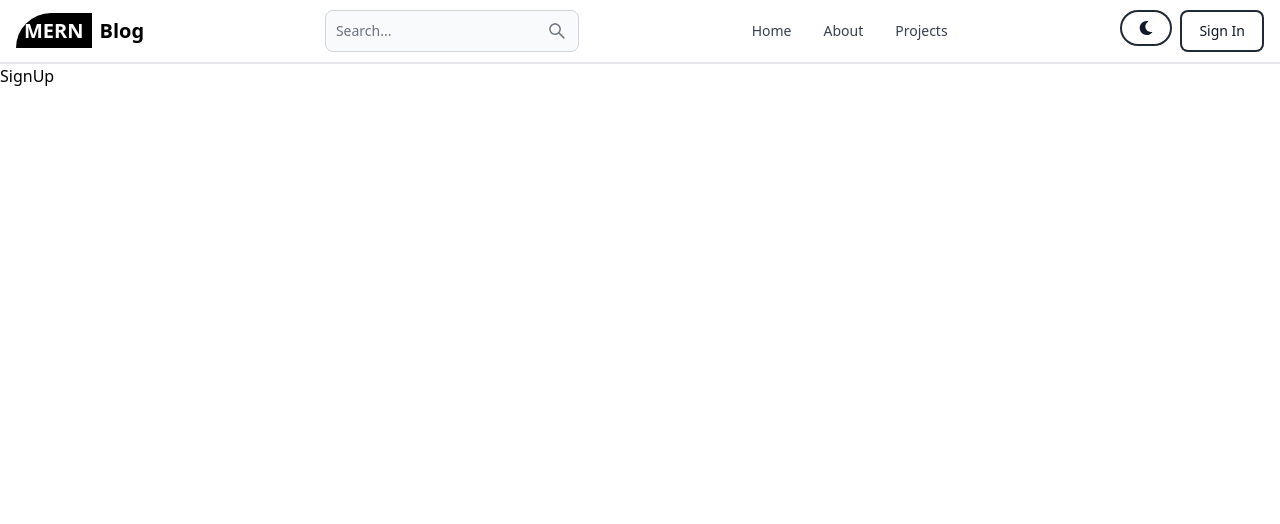
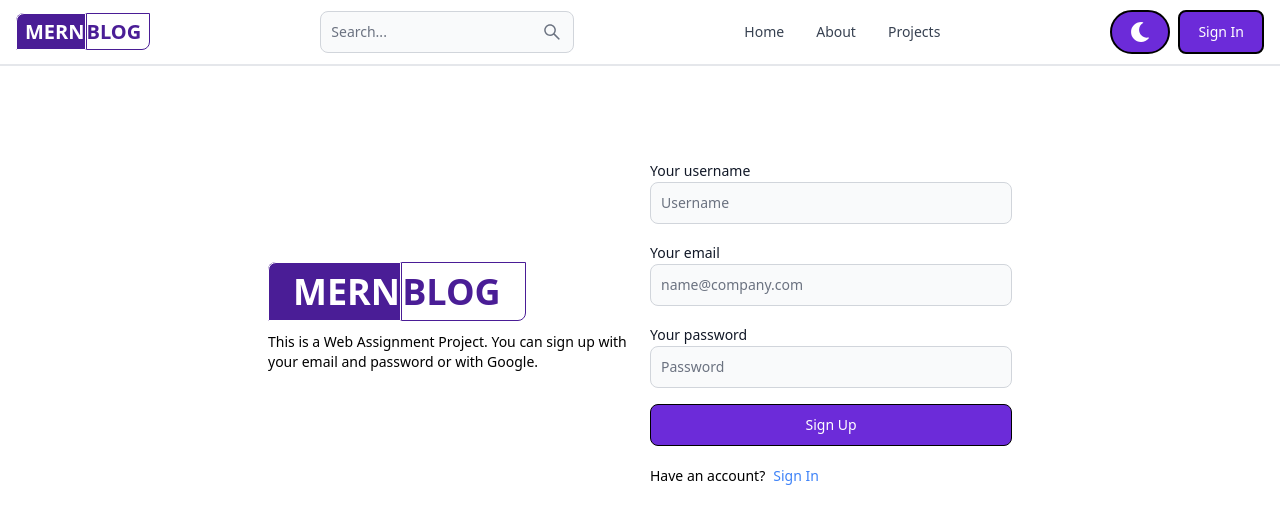
Before and after one commit to vamshi-2003/blog-website, a React (Vite) app in the folder client/: page /signup in a window 1280 px wide. Shown: the top 524 px of the page. Built offline with nearby package versions, Linux system fonts and the light colour scheme.

Commit message:
Signup page

```diff
--- a/client/src/components/Header.jsx
+++ b/client/src/components/Header.jsx
@@ -8,8 +8,8 @@
   return (
     <Navbar className='border-b-2 '>
       <Link to='/' className='self-centre whitespace-nowrap text-sm sm:text-xl font-semibold dark:text-white' >
-        <span className='px-2 py-1 bg-black rounded-tl-full text-white'>MERN</span>
-        <span className='px-2 py-1 bg-white rounded-br-full text-black'>Blog</span>
+      <span className='pl-2 py-1 bg-purple-900 border border-white rounded-tl-lg text-white '>MERN</span>
+      <span className='pr-2 py-1 bg-white border border-purple-900 rounded-br-lg text-purple-900 '>BLOG</span>
       </Link>
       <form>
         <TextInput
@@ -19,15 +19,17 @@
           className='hidden lg:inline'
         />
       </form>
-      <Button className=' lg:hidden' outline color='dark' pill>
-        <AiOutlineSearch />
+      <Button className=' lg:hidden border-black border-2'color='purple' pill>
+        <AiOutlineSearch className=' text-xl'/>
       </Button>
       <div className='flex gap-2 md:order-2'>
-        <Button className='h-9 hidden sm:inline' outline color='dark' pill >
-          <FaMoon />
+        {/* darkmode----------------------------- */}
+        <Button color='purple' className=' border-black border-2 hidden sm:inline'pill  >
+          <FaMoon className='text-xl'/>
         </Button>
-        <Link to='/SighIn'>
-          <Button outline color='dark' >
+        {/* sign in------------------------------------- */}
+        <Link to='/Signin'>
+          <Button className='border-black border-2' color='purple' >
             Sign In
           </Button>
         </Link>
--- a/client/src/pages/SignUp.jsx
+++ b/client/src/pages/SignUp.jsx
@@ -1,9 +1,49 @@
-import React from 'react'
+import { Button, Label, TextInput } from 'flowbite-react';
+import { Link } from 'react-router-dom';
 
 export default function SignUp() {
   return (
-    <div>
-      SignUp
+    <div className='min-h-screen mt-20'>
+      <div className='flex p-3 max-w-3xl mx-auto flex-col md:flex-row md:items-center gap-5'>
+        {/* left */}
+        <div className='flex-1'>
+          <Link to='/' className='font-bold dark:text-white text-4xl'>
+            <span className='pl-6 py-1 bg-purple-900 border border-white rounded-tl-lg text-white '>MERN</span>
+            <span className='pr-6 py-1 bg-white border border-purple-900 rounded-br-lg text-purple-900 '>BLOG</span>
+          </Link>
+          <p className='text-sm mt-5'>
+            This is a Web Assignment Project. You can sign up with your email and password
+            or with Google.
+          </p>
+        </div>
+        {/* right */}
+
+        <div className='flex-1'>
+          <form className='flex flex-col gap-4'>
+            <div>
+              <Label value='Your username' />
+              <TextInput type='text' placeholder='Username' id='username' />
+            </div>
+            <div>
+              <Label value='Your email' />
+              <TextInput type='text' placeholder='name@company.com' id='email' />
+            </div>
+            <div>
+              <Label value='Your password' />
+              <TextInput type='text' placeholder='Password' id='password' />
+            </div>
+            <Button color="purple" className=' border-black border' type='submit'>
+              Sign Up
+            </Button>
+          </form>
+          <div className="flex gap-2 text-sm mt-5">
+            <span>Have an account?</span>
+            <Link to='/sign-in' className='text-blue-500'>
+              Sign In
+            </Link>
+          </div>
+        </div>
+      </div>
     </div>
-  )
+  );
 }
```
